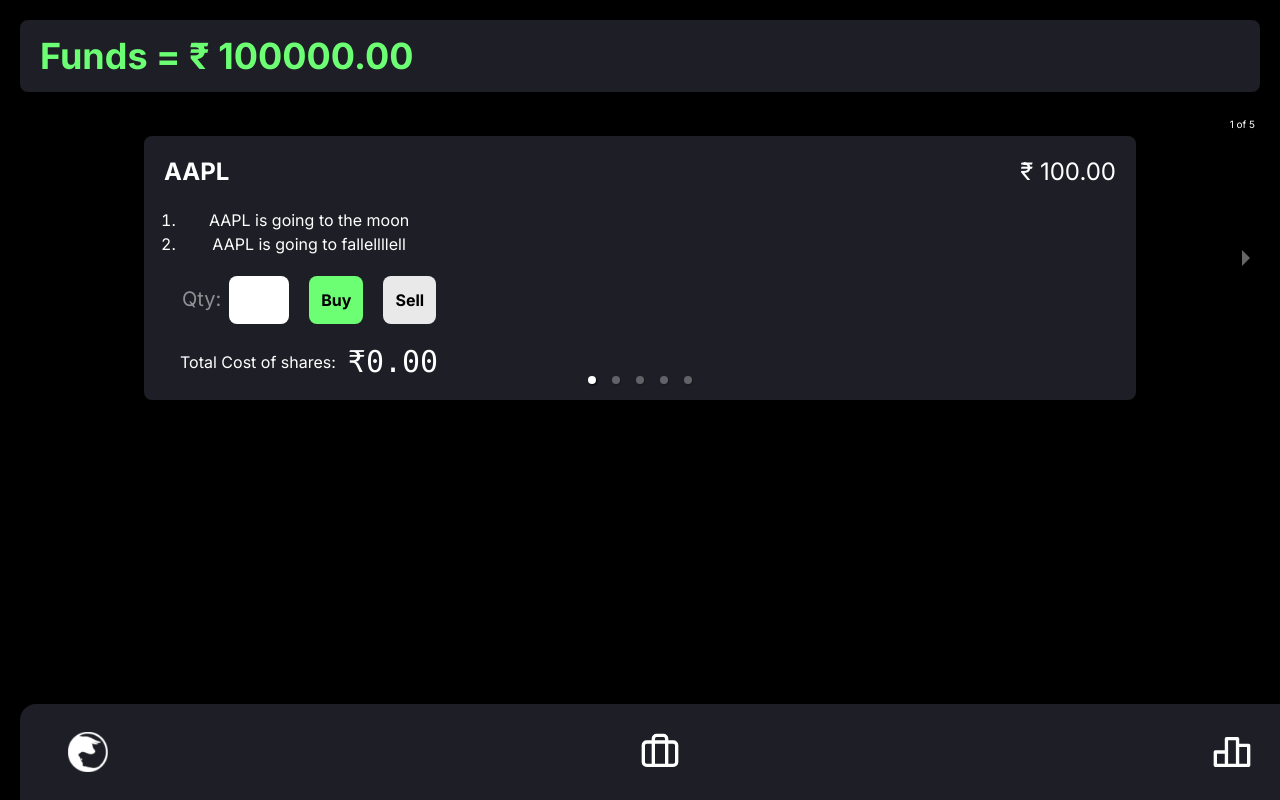
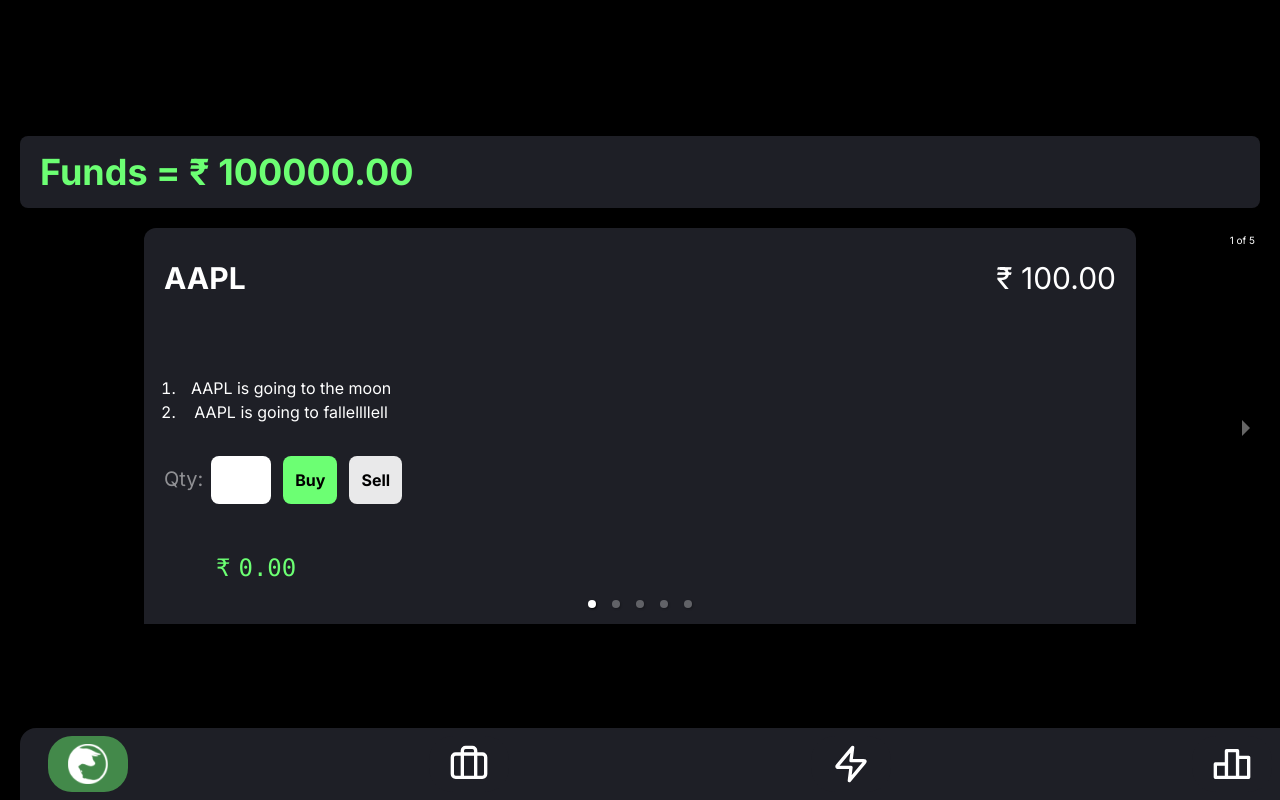
Before and after one commit to Overlord-1/vsm-f, a React (Create React App) app: page /news in a window 1280 px wide. Built offline with nearby package versions, Linux system fonts and the light colour scheme; no server answers.

Commit message:
Add framer-motion library and implement scroll animation in Header component

```diff
--- a/package.json
+++ b/package.json
@@ -13,6 +13,7 @@
     "@vercel/analytics": "^1.2.2",
     "@vercel/speed-insights": "^1.0.10",
     "axios": "^1.6.7",
+    "framer-motion": "^11.0.18",
     "react": "^18.2.0",
     "react-dom": "^18.2.0",
     "react-notifications-component": "^4.0.1",
--- /dev/null
+++ b/src/components/Header.css
@@ -0,0 +1,12 @@
+.animate-glow {
+  animation: glow 2s ease-in-out infinite;
+ }
+
+@keyframes glow {
+    0%, 100% {
+      text-shadow: 0 0 10px rgba(255, 255, 255, 0.1), 0 0 20px rgba(255, 255, 255, 0.2), 0 0 30px rgba(255, 255, 255, 0.3), 0 0 40px rgba(255, 255, 255, 0.4);
+   }
+    50% {
+      text-shadow: 0 0 20px rgba(255, 255, 255, 0.1), 0 0 30px rgba(255, 255, 255, 0.2), 0 0 40px rgba(255, 255, 255, 0.3), 0 0 50px rgba(255, 255, 255, 0.4), 0 0 60px rgba(255, 255, 255, 0.5);
+   }
+  }
--- a/src/components/Header.jsx
+++ b/src/components/Header.jsx
@@ -1,13 +1,21 @@
-import React from 'react'
-import logo from '../assets/vsmLogo.png'
-const Header = ({text}) => {
+import React from 'react';
+import logo from '../assets/vsmLogo.png';
+import { motion, useScroll, useTransform } from 'framer-motion';
+
+
+const Header = ({ text }) => {
+  const { scrollYProgress } = useScroll();
+  const scale = useTransform(scrollYProgress, [0, 1], [1, 0]);
+
   return (
-    <div className='w-full  mx-auto max-w-[1240px] p-7 mb-5 flex justify-around gap-36 items-center border-b-2 border-s-violet-100'>
-        <h1 className='text-4xl text-white md:text-6xl'>{text}</h1>
-        <img src={logo} alt="vsm logo" className='w-[60px] h-[60px]' />
+     <motion.div
+       className='w-full mx-auto max-w-[1240px] p-7 mb-5 flex justify-between items-center bg-gradient-to-r from-[#6cff7334] to-midnight-900 shadow-lg'
+       style={{ scale }}
+     >
+       <h1 className='text-4xl text-white md:text-6xl font-bold' style={{ filter: 'drop-shadow(0 0 10px rgba(255, 255, 255, 0.5))' }}>{text}</h1>
+       <img src={logo} alt="vsm logo" className='w-[60px] h-[60px]' />
+     </motion.div>
+  );
+ };
 
-    </div>
-  )
-}
-
-export default Header
+ export default Header;
--- a/src/components/NewsCard.jsx
+++ b/src/components/NewsCard.jsx
@@ -1,5 +1,6 @@
 import axios from "axios";
 import React, { useEffect, useState } from "react";
+import { motion } from 'framer-motion';
 
 const NewsCard = ({ name, stockprice, funds, news1, news2, onFundsUpdate }) => {
   const token = localStorage.getItem("authToken");
@@ -111,18 +112,18 @@
   // console.log("max available" + maxAvailable);
   return (
     <>
-      <div className="card w-[80%] p-5 bg-[#1E1F26] mx-auto mt-6 rounded-lg flex flex-col justify-evenly ">
-        <div className="row1 flex justify-between ">
-          <div className="name  text-2xl text-white font-bold">{name}</div>
-          <div className="name  text-2xl text-white">₹ {stockprice.toFixed(2)}</div>
+      <div className="card w-[80%] p-5 bg-[#1E1F26] mx-auto mt-auto rounded-xl flex flex-col justify-evenly mb-[-1rem]">
+        <div className="row1 flex justify-between mt-3">
+          <div className="name  text-3xl text-white font-bold">{name}</div>
+          <div className="name  text-3xl text-white">₹ {stockprice.toFixed(2)}</div>
         </div>
-        <div className="row2 flex justify-between  text-white mt-5">
+        <div className="row2 flex justify-between  text-white mt-20">
           <div className="ml-4">
-            <ul className="list-decimal">
+            <ul className="list-decimal mb-5">
               <li>{news1}</li>
-              <li>{news2}</li>
+              <li >{news2}</li>
             </ul>
-            <label htmlFor="textInput" className="text-xl opacity-50 mr-2">
+            <label htmlFor="textInput" className="text-xl opacity-50 mr-2 -ml-4 mt-4">
               Qty:
             </label>
             <input
@@ -134,7 +135,7 @@
             />
 
             <button
-              className="text-black font-bold bg-[#6cff73] p-3 rounded-lg px-3 m-5"
+              className="text-black font-bold bg-[#6cff73] p-3 rounded-lg px-3 m-3"
               onClick={handleBuy}
             >
               Buy
@@ -166,10 +167,10 @@
               </div>
             )}
 
-            <div className="flex items-center">
-              <label className="mr-3">Total Cost of shares:</label>
-              <div className="text-3xl font-mono">₹</div>
-              <div className="text-3xl font-mono">
+            <div className="flex items-center m-[2.25rem] totaldiv">
+              {/* <label className="mr-3">Total Cost of shares:</label> */}
+              <div className="text-2xl font-mono mr-2 text-[#6cff73]">₹</div>
+              <div className="text-2xl font-mono  text-[#6cff73]">
                 {" "}
                 {(inputValue * stockprice).toFixed(2)}
               </div>
--- /dev/null
+++ b/src/pages/Accordion.jsx
@@ -0,0 +1,52 @@
+// Accordion.js
+import React from 'react';
+import { motion, AnimatePresence } from 'framer-motion';
+
+const Accordion = ({ i, expanded, setExpanded, title }) => {
+ const isOpen = i === expanded;
+
+ return (
+    <>
+      <motion.div
+        initial={false}
+        animate={{
+          backgroundColor: isOpen ? "#1e1f26" : "#1e1f26",
+        }}
+        className='bg-green-500 w-full text-white text-2xl rounded-lg mb-2'
+        onClick={() => setExpanded(isOpen ? false : i)}
+        style={{
+          display: "flex",
+          justifyContent: "space-between",
+          alignItems: "center",
+          padding: "2rem 4rem",
+          cursor: "pointer",
+        }}
+      >
+        {title}
+      </motion.div>
+
+      <AnimatePresence initial={false}>
+        {isOpen && (
+          <motion.section
+            initial="collapsed"
+            animate="open"
+            exit="collapsed"
+            variants={{
+              open: { opacity: 1, height: "auto" },
+              collapsed: { opacity: 0, height: 0 },
+            }}
+            transition={{ duration: 0.4, ease: [0.04, 0.62, 0.23, 0.98] }}
+            style={{
+              backgroundColor: "transparent",
+              padding: "0 2rem",
+            }}
+          >
+            Lorem ipsum dolor sit amet consectetur adipisicing elit. Aspernatur velit possimus doloremque nesciunt non, libero perferendis, culpa architecto molestias ipsum vitae dolorum saepe, cum fugit dolorem repellendus nemo maxime voluptates.
+          </motion.section>
+        )}
+      </AnimatePresence>
+    </>
+ );
+};
+
+export default Accordion;
--- a/src/pages/Leaderboard.jsx
+++ b/src/pages/Leaderboard.jsx
@@ -10,14 +10,8 @@
   };
   return (
     <>
-      <div className="max-w-[1240px] mx-auto flex flex-col">
+      <div className="max-w-[1240px] mx-auto flex flex-col max-h-screen">
         <LeaderboardHeader />
-        <button
-            className="text-[#6cff73] font-bold bg-[#1E1F26] p-3 rounded-lg px-3 m-5 max-w-[1200px] mx-auto"
-            onClick={handleClick}
-          >
-            Back to News
-          </button>
         <RankList />
       </div>
     </>
--- a/src/pages/News.jsx
+++ b/src/pages/News.jsx
@@ -1,12 +1,19 @@
 import React, { useEffect, useLayoutEffect, useState } from "react";
 import NewsCard from "../components/NewsCard";
 import axios from "axios";
+
 import logo from "../assets/vsmLogo.png";
+import cards from "../assets/cards.svg";
 import portfolio from "../assets/portfolio.svg";
+import Portfolio from "../pages/Portfolio";
+import Leaderboard from "../pages/Leaderboard";
+import PowerCard from "../pages/PowerCard";
 import leaderboard from "../assets/leaderboard.svg";
 import { useNavigate } from "react-router-dom";
 import { Carousel } from "react-responsive-carousel";
+import { motion } from "framer-motion"
 import "react-responsive-carousel/lib/styles/carousel.min.css"; // Import carousel styles
+import Header from "../components/Header";
 
 // import { io } from 'socket.io-client';
 
@@ -81,8 +88,12 @@
       setPageState(0);
     } else if (e.target.alt === "portfolio") {
       setPageState(1);
-    } else if (e.target.alt === "leaderboard") {
+    }
+    else if (e.target.alt === "cards") {
       setPageState(2);
+    }
+     else if (e.target.alt === "leaderboard") {
+      setPageState(3);
     }
   }
 
@@ -101,7 +112,7 @@
 
         { pageState === 0 &&
         <div className="newsPage">
-
+        <Header text={"VSM"} />
 
         <h1 className="text-[#6cff73] mx-auto rounded-lg font-bold bg-[#1E1F26] p-4 text-2xl my-5 px-5 md:text-4xl sm:text-2xl sticky top-0 z-10">
           Funds = ₹ {funds.toFixed(2)}
@@ -132,32 +143,52 @@
         </div>}
 
         {
-          pageState === 1 && <div className=" text-white">portfolioPage</div>
+          pageState === 1 &&
+
+            <Portfolio />
+
         }
         {
-          pageState === 2 && <div className=" text-white">Leaderboard</div>
+          pageState === 2 &&
+
+            <PowerCard />
+
+        }
+        {
+          pageState === 3 &&
+
+            <Leaderboard />
+
         }
 
 
 
         <div className="footer w-full bg-[#1e1f26] text-white flex px-5 justify-between fixed bottom-0  z-20 rounded-t-2xl">
-          <div className={`bg-[${pageState === 0?"#111":"#1e1f26"}] p-5 m-2 rounded-3xl`}>
+          <motion.div whileTap={{scale:0.4}} className={`${pageState === 0?"bg-[#6cff7379]":"bg-[#1e1f26]"} py-2 px-5 m-2 rounded-3xl`}>
             <img
               src={logo}
               alt="home"
               className="w-[40px]"
               onClick={(e)=>handleFooterClick(e)}
             />
-          </div>
-          <div className={`bg-[${pageState === 1?"#111":"#1e1f26"}] p-5 m-2 rounded-3xl`}>
+          </motion.div>
+          <motion.div whileTap={{scale:0.5}}  className={`${pageState === 1?"bg-[#111]":"bg-[#1e1f26]"} py-2 px-5 m-2 rounded-3xl`}>
             <img
               src={portfolio}
               alt="portfolio"
               className="w-[40px]"
               onClick={(e)=>handleFooterClick(e)}
             />
-          </div>
-          <div className={`bg-[${pageState === 2?"#111":"#1e1f26"}] p-5 m-2 rounded-3xl`}>
+          </motion.div>
+          <motion.div whileTap={{scale:0.5}} className={`${pageState === 2?"bg-[#111]":"bg-[#1e1f26]"} py-2 px-5 m-2 rounded-3xl`}>
+            <img
+              src={cards}
+              alt="cards"
+              className="w-[40px]"
+              onClick={(e)=>handleFooterClick(e)}
+            />
+          </motion.div>
+          <div className={`${pageState === 3?"bg-[#111]":"bg-[#1e1f26]"} py-2 px-5 m-2 rounded-3xl`}>
             <img
               src={leaderboard}
               alt="leaderboard"
--- /dev/null
+++ b/src/pages/PowerCard.jsx
@@ -0,0 +1,44 @@
+// FAQ.js
+import React, { useState } from 'react';
+import Accordion from './Accordion';
+import { motion } from 'framer-motion';
+import Header from '../components/Header';
+
+const PowerCard = () => {
+ const [expanded, setExpanded] = useState(false);
+
+ const accordionItems = [
+    { title: "Muft Ka paisa" },
+    { title: "Insider Trading" },
+    { title: "Card 3" },
+ ];
+
+ return (
+    <div>
+      {/* <motion.div
+      className="flex flex-col items-center justify-center bg-gradient-to-r from-[#6cff73] to-[#1e1f26] text-white p-8 rounded-lg shadow-lg"
+      initial={{ opacity: 0, y: -50 }}
+      animate={{ opacity: 1, y: 0 }}
+      transition={{ duration: 0.5 }}
+    >
+      <h2 className="text-4xl font-bold mb-4">Power Cards 🃏</h2>
+      Add more content here, such as icons or images
+    </motion.div> */}
+
+    <Header text={"Power Cards"} />
+      <div className=" mt-28 faq-items max-w-[350px] mx-auto bg-black">
+        {accordionItems.map((item, i) => (
+          <Accordion
+            key={i}
+            i={i}
+            expanded={expanded}
+            setExpanded={setExpanded}
+            title={item.title}
+          />
+        ))}
+      </div>
+    </div>
+ );
+};
+
+export default PowerCard;
```
Also changed, not shown: src/assets/cards.svg (added), 1 other file (tests, documents, lock files or other folders).
